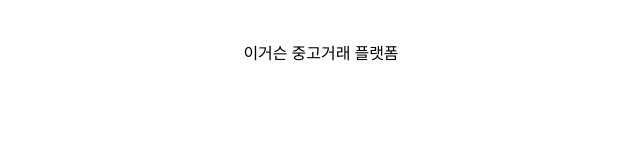
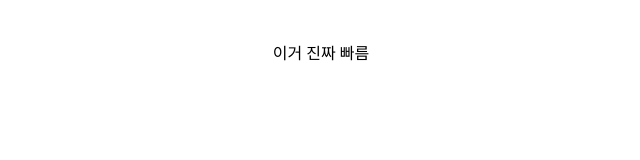
Before and after one commit to rhwnsgh2/second-hand-marketplace, a React (Vite) app: page / in a window 1280 px wide. Shown: the top 160 px of the page, without its empty margins (319-959 px from the left). Built offline with nearby package versions, Linux system fonts and the light colour scheme.

Commit message:
테스트 속도

```diff
--- a/src/components/layout.tsx
+++ b/src/components/layout.tsx
@@ -1,7 +1,7 @@
 export const Layout = () => {
   return (
     <div>
-      <div>이거슨 중고거래 플랫폼</div>
+      <div>이거 진짜 빠름</div>
     </div>
   );
 };
```
